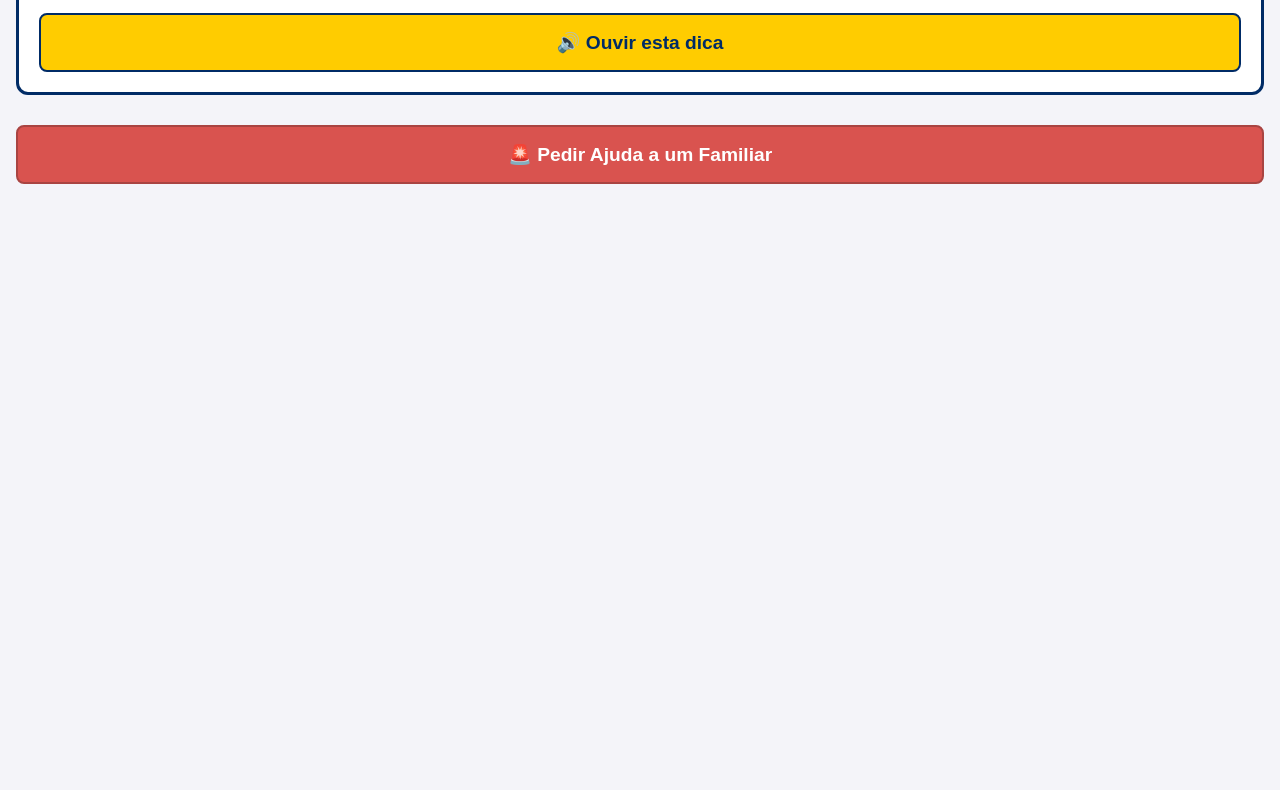
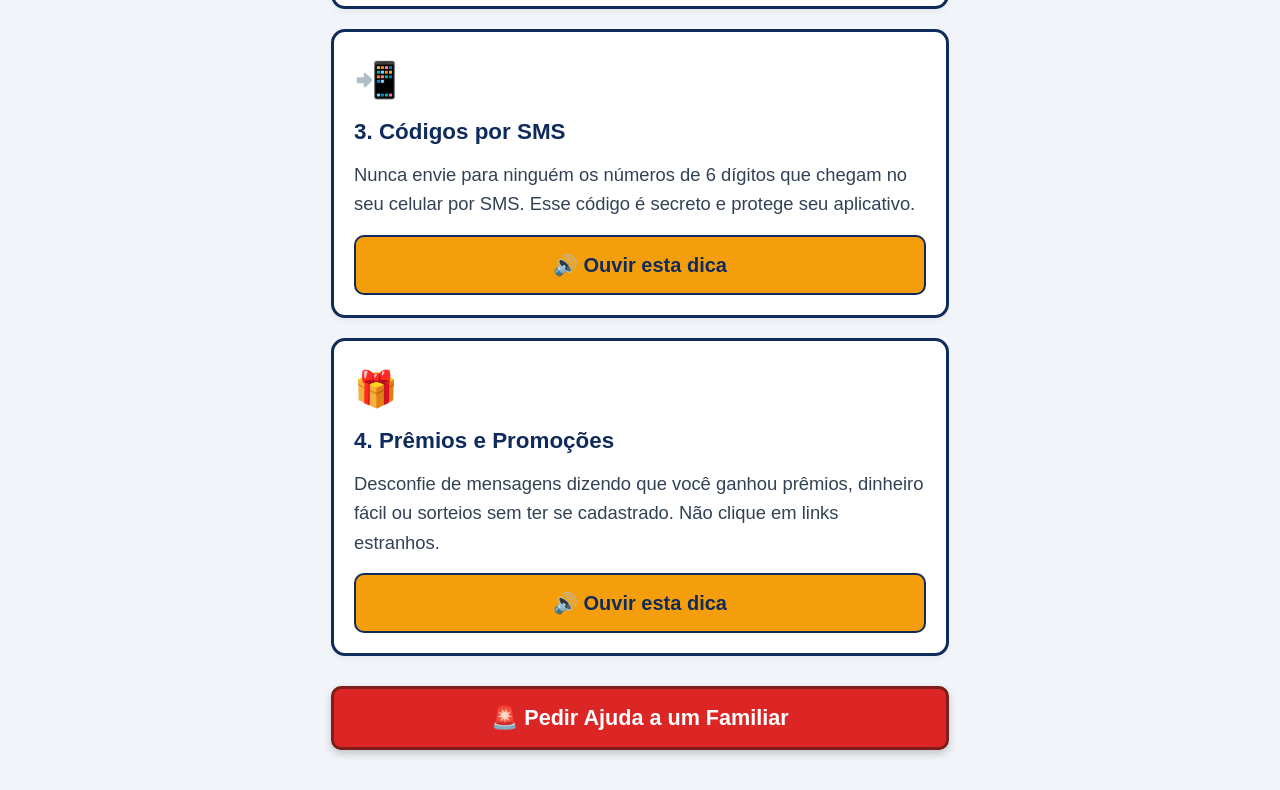
Before and after one commit to caionarcizo-ui/UX-e-acessibilidade-desenvolvendo-interfaces-inclusivas, a plain HTML site: page index.html in a window 1280 px wide. Shown: the part 773-1563 px from the top of the page. Before the commit the page ends 973 px from the top, so only its background shows below. Drawn offline with Linux system fonts and the light colour scheme.

Commit message:
caio chef

```diff
--- a/index.html
+++ b/index.html
@@ -4,115 +4,67 @@
   <meta charset="UTF-8">
   <meta name="viewport" content="width=device-width, initial-scale=1.0">
   <title>Guardião Digital - Segurança para Idosos</title>
-  <style>
-    /* Estilos acessíveis: alto contraste, fontes grandes e botões visíveis */
-    :root {
-      --bg-color: #f4f4f9;
-      --card-bg: #ffffff;
-      --primary: #002b66;
-      --accent: #ffcc00;
-      --text-color: #111111;
-      --font-size: 20px;
-    }
-
-    body {
-      font-family: Arial, sans-serif;
-      font-size: var(--font-size);
-      background-color: var(--bg-color);
-      color: var(--text-color);
-      margin: 0;
-      padding: 16px;
-      line-height: 1.6;
-    }
-
-    header {
-      background-color: var(--primary);
-      color: #ffffff;
-      padding: 20px;
-      text-align: center;
-      border-radius: 12px;
-      margin-bottom: 20px;
-    }
-
-    h1 { margin: 0; font-size: 1.8rem; }
-
-    .card {
-      background-color: var(--card-bg);
-      border: 3px solid var(--primary);
-      border-radius: 12px;
-      padding: 20px;
-      margin-bottom: 20px;
-    }
-
-    h2 {
-      color: var(--primary);
-      font-size: 1.4rem;
-      margin-top: 0;
-    }
-
-    /* Botões grandes acessíveis */
-    .btn {
-      display: inline-block;
-      width: 100%;
-      background-color: var(--accent);
-      color: var(--primary);
-      font-size: 1.2rem;
-      font-weight: bold;
-      padding: 16px;
-      border: 2px solid var(--primary);
-      border-radius: 8px;
-      cursor: pointer;
-      margin-top: 10px;
-      text-align: center;
-    }
-
-    .btn-help {
-      background-color: #d9534f;
-      color: #ffffff;
-      border-color: #a94442;
-    }
-  </style>
+  <link rel="stylesheet" href="style.css">
 </head>
 <body>
 
-  <header>
-    <h1>Guardião Digital</h1>
-    <p style="margin: 5px 0 0 0;">Dicas simples de segurança</p>
+  <!-- Cabeçalho Principal -->
+  <header class="app-header">
+    <h1>🛡️ Guardião Digital</h1>
+    <p>Dicas simples para sua segurança na internet</p>
   </header>
 
-  <main>
+  <!-- Conteúdo Central -->
+  <main class="container">
+
+    <!-- Card 1 -->
     <article class="card">
+      <div class="card-icon">💬</div>
       <h2>1. Golpe do WhatsApp</h2>
-      <p>Se um parente pedir dinheiro por mensagem com número novo, <strong>não envie</strong>! Ligue para o número antigo para confirmar.</p>
-      <button class="btn" onclick="lerTexto(this.parentElement)">🔊 Ouvir esta dica</button>
+      <p>Se um parente ou amigo pedir dinheiro por mensagem usando um número novo, <strong>não faça pix</strong>. Ligue para o número antigo da pessoa para confirmar.</p>
+      <button class="btn btn-audio" aria-label="Ouvir dica sobre WhatsApp">
+        🔊 Ouvir esta dica
+      </button>
     </article>
 
+    <!-- Card 2 -->
     <article class="card">
+      <div class="card-icon">🏦</div>
       <h2>2. Senhas e Bancos</h2>
-      <p>O seu banco e o INSS <strong>nunca pedem senhas</strong> por telefone ou por mensagem. Nunca passe seus dados!</p>
-      <button class="btn" onclick="lerTexto(this.parentElement)">🔊 Ouvir esta dica</button>
+      <p>O seu banco, a polícia e o INSS <strong>nunca pedem senhas</strong> por telefone ou mensagem. Jamais informe suas senhas para estranhos.</p>
+      <button class="btn btn-audio" aria-label="Ouvir dica sobre Senhas e Bancos">
+        🔊 Ouvir esta dica
+      </button>
     </article>
 
+    <!-- Card 3 -->
     <article class="card">
+      <div class="card-icon">📲</div>
       <h2>3. Códigos por SMS</h2>
-      <p>Nunca envie para ninguém os números de 6 dígitos que chegam no seu celular por SMS.</p>
-      <button class="btn" onclick="lerTexto(this.parentElement)">🔊 Ouvir esta dica</button>
+      <p>Nunca envie para ninguém os números de 6 dígitos que chegam no seu celular por SMS. Esse código é secreto e protege seu aplicativo.</p>
+      <button class="btn btn-audio" aria-label="Ouvir dica sobre Códigos por SMS">
+        🔊 Ouvir esta dica
+      </button>
     </article>
 
-    <button class="btn btn-help" onclick="alert('Ligando para seu familiar de confiança...')">🚨 Pedir Ajuda a um Familiar</button>
+    <!-- Card 4 -->
+    <article class="card">
+      <div class="card-icon">🎁</div>
+      <h2>4. Prêmios e Promoções</h2>
+      <p>Desconfie de mensagens dizendo que você ganhou prêmios, dinheiro fácil ou sorteios sem ter se cadastrado. Não clique em links estranhos.</p>
+      <button class="btn btn-audio" aria-label="Ouvir dica sobre Prêmios">
+        🔊 Ouvir esta dica
+      </button>
+    </article>
+
+    <!-- Botão de Ajuda em Destaque -->
+    <div class="action-zone">
+      <button class="btn btn-help">
+        🚨 Pedir Ajuda a um Familiar
+      </button>
+    </div>
+
   </main>
-
-  <script>
-    // Leitura em voz alta acessível
-    function lerTexto(elemento) {
-      window.speechSynthesis.cancel();
-      const texto = elemento.innerText.replace('🔊 Ouvir esta dica', '');
-      const mensagem = new SpeechSynthesisUtterance(texto);
-      mensagem.lang = 'pt-BR';
-      mensagem.rate = 0.9; // Fala levemente pausada para facilitar a compreensão
-      window.speechSynthesis.speak(mensagem);
-    }
-  </script>
 
 </body>
 </html>
--- a/style.css
+++ b/style.css
@@ -1,94 +1,133 @@
-/* Estilos acessíveis: alto contraste, fontes grandes e botões visíveis */
+/* =========================================================
+   Guardião Digital - Folha de Estilos de Acessibilidade
+   ========================================================= */
+
+/* Variáveis de Cores e Tipografia de Alto Contraste */
 :root {
-  --bg-color: #f4f4f9;
+  --bg-color: #f1f5f9;
   --card-bg: #ffffff;
-  --primary: #002b66;
-  --accent: #090800;
-  --text-color: #111111;
-  --font-size: 20px;
+  --primary: #0f2b5c;
+  --primary-light: #1e3a8a;
+  --accent: #f59e0b;
+  --accent-hover: #d97706;
+  --text-main: #0f172a;
+  --text-muted: #334155;
+  --danger: #dc2626;
+  --danger-hover: #b91c1c;
+  --font-base: 20px;
+}
+
+/* Reset Básico Acessível */
+*, *::before, *::after {
+  box-sizing: border-box;
 }
 
 body {
-  font-family: Arial, sans-serif;
-  font-size: var(--font-size);
+  font-family: Arial, Helvetica, sans-serif;
+  font-size: var(--font-base);
+  line-height: 1.6;
   background-color: var(--bg-color);
-  color: var(--text-color);
+  color: var(--text-main);
   margin: 0;
-  padding: 16px;
-  line-height: 1.6;
+  padding: 0;
 }
 
-header {
+/* Cabeçalho Principal */
+.app-header {
   background-color: var(--primary);
   color: #ffffff;
+  padding: 24px 16px;
+  text-align: center;
+  border-bottom: 6px solid var(--accent);
+}
+
+.app-header h1 {
+  margin: 0;
+  font-size: 1.8rem;
+  font-weight: bold;
+}
+
+.app-header p {
+  margin: 6px 0 0 0;
+  font-size: 1.1rem;
+  color: #fbbf24;
+}
+
+/* Container de Conteúdo Centrado */
+.container {
+  max-width: 650px;
+  margin: 0 auto;
+  padding: 20px 16px;
+}
+
+/* Cards Informativos Acessíveis */
+.card {
+  background-color: var(--card-bg);
+  border: 3px solid var(--primary);
+  border-radius: 14px;
   padding: 20px;
+  margin-bottom: 20px;
+  box-shadow: 0 4px 6px -1px rgba(0, 0, 0, 0.05);
+}
+
+.card-icon {
+  font-size: 2.2rem;
+  margin-bottom: 6px;
+}
+
+.card h2 {
+  color: var(--primary);
+  font-size: 1.4rem;
+  margin: 0 0 10px 0;
+}
+
+.card p {
+  color: var(--text-muted);
+  font-size: 1.15rem;
+  margin: 0 0 16px 0;
+}
+
+/* Botões com Tocabilidade Ampliada */
+.btn {
+  display: block;
+  width: 100%;
+  padding: 16px 20px;
+  font-size: 1.25rem;
+  font-weight: bold;
+  border-radius: 10px;
+  cursor: pointer;
   text-align: center;
-  border-radius: 12px;
+  border: none;
+  transition: background-color 0.2s, transform 0.1s;
+}
+
+/* Botão Amarelo de Ouvir Dica */
+.btn-audio {
+  background-color: var(--accent);
+  color: var(--primary);
+  border: 2px solid var(--primary);
+}
+
+.btn-audio:hover, .btn-audio:focus {
+  background-color: var(--accent-hover);
+  outline: 4px solid var(--primary);
+}
+
+/* Área de Ação e Emergência */
+.action-zone {
+  margin-top: 30px;
   margin-bottom: 20px;
 }
 
-h1 {
-  margin: 0;
-  font-size: 1.8rem;
+.btn-help {
+  background-color: var(--danger);
+  color: #ffffff;
+  font-size: 1.35rem;
+  border: 3px solid #7f1d1d;
+  box-shadow: 0 4px 8px rgba(0, 0, 0, 0.2);
 }
 
-.card {
-  background-color: var(--card-bg);
-  border: 3px solid var(--primary);
-  border-radius: 12px;
-  padding: 20px;
-  margin-bottom: 20px;
+.btn-help:hover, .btn-help:focus {
+  background-color: var(--danger-hover);
+  outline: 4px solid #7f1d1d;
 }
-
-h2 {
-  color: var(--primary);
-  font-size: 1.4rem;
-  margin-top: 0;
-}
-
-/* Botões grandes e de fácil clique */
-.btn {
-  display: inline-block;
-  width: 100%;
-  background-color: var(--accent);
-  color: var(--primary);
-  font-size: 1.2rem;
-  font-weight: bold;
-  padding: 16px;
-  border: 2px solid var(--primary);
-  border-radius: 8px;
-  cursor: pointer;
-  margin-top: 10px;
-  text-align: center;
-}
-
-.btn-help {
-  background-color: #d9534f;
-  color: #ffffff;
-  border-color: #a94442;
-}
-/* Exemplo de folha de estilo CSS */
-
-/* Estiliza o corpo da página */
-body {
-  background-color: #f4f4f9;
-  font-family: Arial, sans-serif;
-  color: #333333;
-  margin: 0;
-  padding: 20px;
-}
-
-/* Estiliza títulos */
-h1 {
-  color: #002b66;
-  text-align: center;
-}
-
-/* Estiliza elementos com a classe .cartao */
-.cartao {
-  background-color: #ffffff;
-  border: 2px solid #002b66;
-  border-radius: 8px;
-  padding: 16px;
-  margin-bottom: 15px;
-}
```
